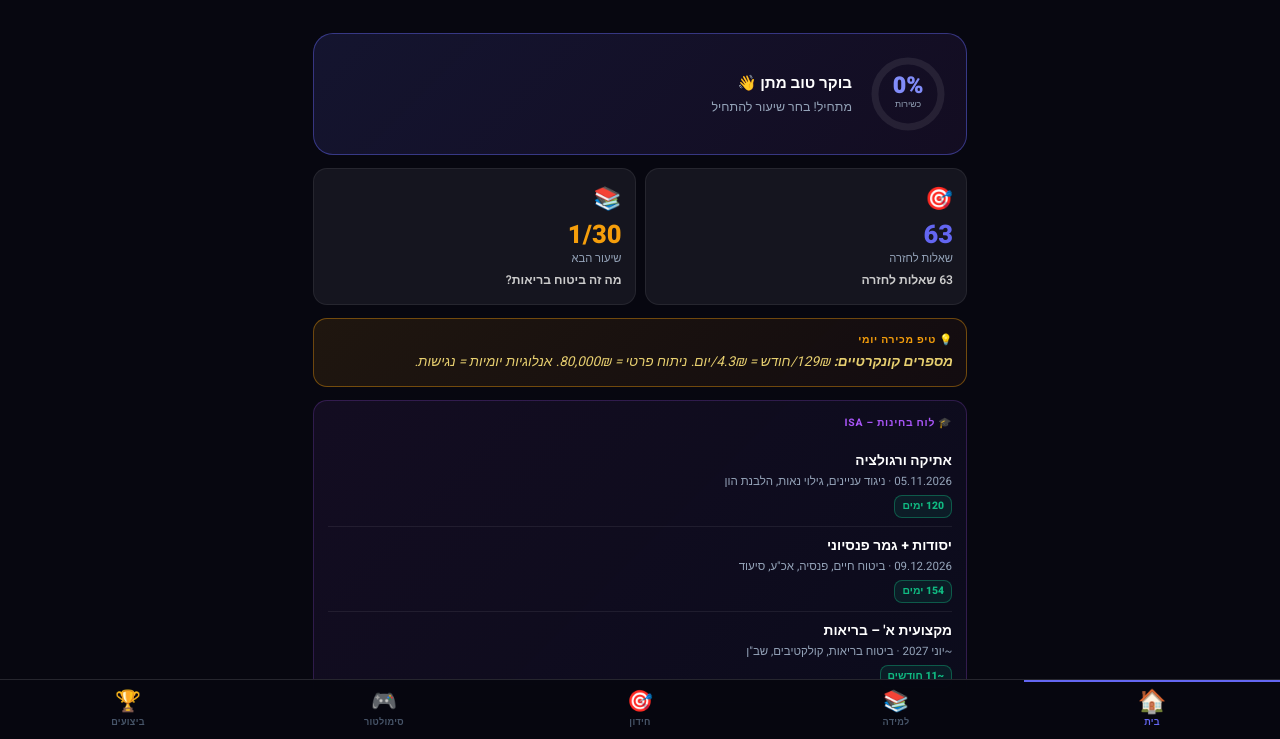
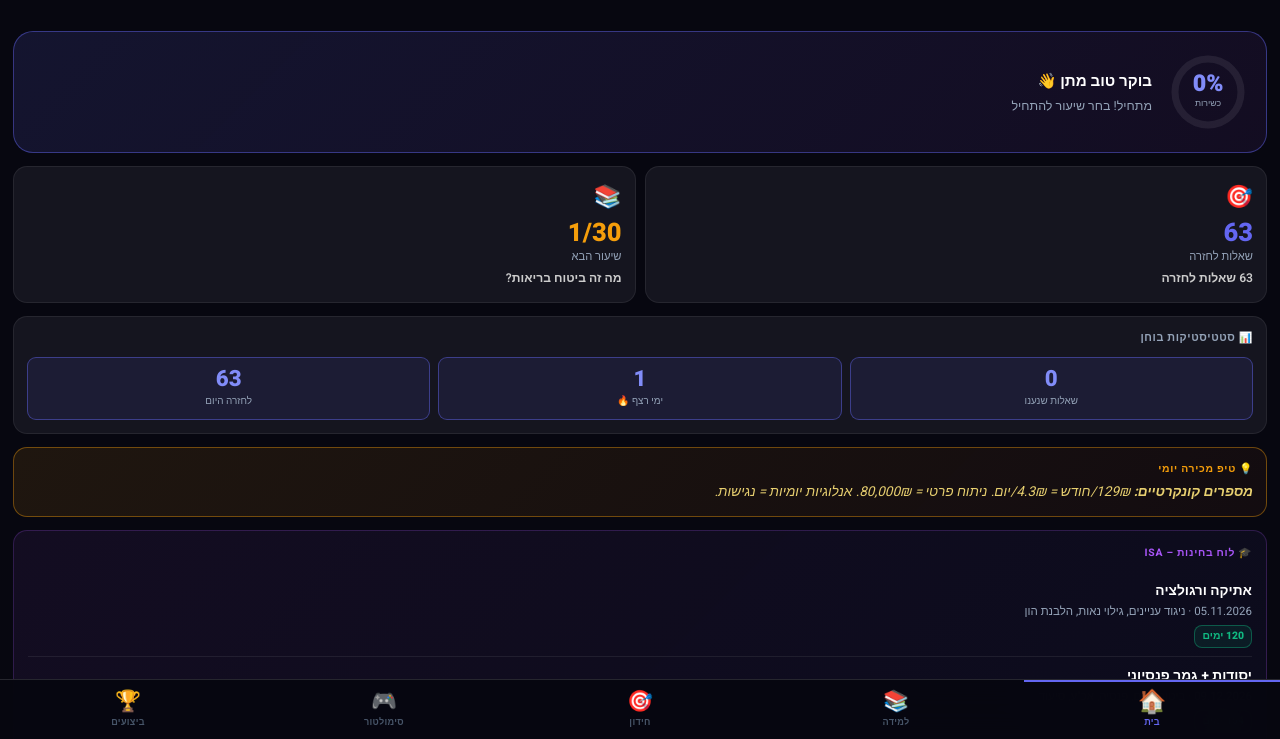
Before and after one commit to mataneldar16-debug/insurance-learning-pwa, a plain HTML site: page index.html in a window 1280 px wide. Shown: the part 61-800 px from the top of the page. Drawn offline with Linux system fonts and the light colour scheme.

Commit message:
fix: תיקון גלילה iOS + שיפורי ממשק — dashboard stats, topic badge, progress bar

```diff
--- a/index.html
+++ b/index.html
@@ -25,13 +25,13 @@
   --text:#f8fafc;--muted:#94a3b8;--dim:#475569;
   --r:14px;--r-lg:20px;--p:16px;
   --safe-top:env(safe-area-inset-top,0px);--safe-bottom:env(safe-area-inset-bottom,20px);
-  --nav-h:60px
+  --nav-h:60px;--header-h:calc(var(--safe-top) + 52px)
 }
 html{scroll-behavior:smooth;height:100%;overflow:hidden}
-body{background:var(--bg);color:var(--text);font-family:'Heebo','Segoe UI',system-ui,sans-serif;direction:rtl;height:100%;line-height:1.6;overflow:hidden;font-size:15px}
+body{background:var(--bg);color:var(--text);font-family:'Heebo','Segoe UI',system-ui,sans-serif;direction:rtl;height:100%;width:100%;line-height:1.6;overflow:hidden;position:fixed;font-size:15px}
 [data-action],button,a{touch-action:manipulation;cursor:pointer;user-select:none;-webkit-user-select:none}
 a{color:var(--blue);text-decoration:none}
-.app-header{background:rgba(10,10,18,.96);backdrop-filter:blur(16px);-webkit-backdrop-filter:blur(16px);border-bottom:1px solid var(--border2);padding:calc(var(--safe-top) + 10px) 18px 12px;display:flex;align-items:center;gap:12px;position:sticky;top:0;z-index:100}
+.app-header{background:rgba(10,10,18,.96);backdrop-filter:blur(16px);-webkit-backdrop-filter:blur(16px);border-bottom:1px solid var(--border2);padding:calc(var(--safe-top) + 10px) 18px 12px;display:flex;align-items:center;gap:12px;position:fixed;top:0;left:0;right:0;z-index:100}
 .header-logo{font-size:1.2rem;font-weight:900;color:#fff;flex:1;letter-spacing:-.02em}
 .header-logo span{background:linear-gradient(90deg,var(--blue-b),var(--purple));-webkit-background-clip:text;-webkit-text-fill-color:transparent;background-clip:text}
 .header-xp{display:inline-flex;align-items:center;gap:5px;background:var(--gold-dim);border:1px solid var(--gold-ring);border-radius:20px;padding:4px 11px;font-size:.75rem;color:var(--gold);font-weight:700;white-space:nowrap}
@@ -41,7 +41,7 @@ a{color:var(--blue);text-decoration:none}
 .nav-btn .ni{font-size:1.3rem;line-height:1;transition:transform .15s}
 .nav-btn.active .ni{transform:scale(1.1)}
 .nav-btn .nl{font-size:.57rem;font-weight:700;letter-spacing:.03em}
-#app-main{max-width:680px;margin:0 auto;padding:16px 13px calc(var(--nav-h) + var(--safe-bottom) + 18px);overflow-y:auto;-webkit-overflow-scrolling:touch}
+#app-main{position:fixed;top:var(--header-h);left:0;right:0;bottom:0;overflow-y:scroll;-webkit-overflow-scrolling:touch;padding:16px 13px calc(var(--nav-h) + var(--safe-bottom) + 18px)}
 .tab-pane{display:none}
 .tab-pane.active{display:block;animation:fadeUp .2s ease}
 @keyframes fadeUp{from{opacity:0;transform:translateY(7px)}to{opacity:1;transform:translateY(0)}}
@@ -268,8 +268,20 @@ a{color:var(--blue);text-decoration:none}
 ::-webkit-scrollbar{width:4px}
 ::-webkit-scrollbar-track{background:transparent}
 ::-webkit-scrollbar-thumb{background:#333;border-radius:2px}
+/* QUIZ STATS CARD */
+.quiz-stats-card{background:var(--card);border:1px solid var(--border);border-radius:var(--r);padding:13px;margin-bottom:13px}
+.qs-row{display:flex;gap:8px}
+.qs-item{flex:1;text-align:center;background:var(--blue-dim);border:1px solid var(--blue-ring);border-radius:9px;padding:10px 6px;transition:background .2s}
+.qs-num{font-size:1.4rem;font-weight:800;color:var(--blue-b);line-height:1;margin-bottom:3px}
+.qs-label{font-size:.62rem;color:var(--muted)}
+/* SM-2 NOTE */
+.sm2-note{margin-top:7px;font-size:.78rem;color:var(--muted);font-style:italic;display:flex;align-items:center;gap:5px}
+/* CARD HOVER TRANSITIONS */
+.card{transition:border-color .2s}
+.readiness-card{transition:border-color .2s}
+.weakness-section{transition:border-color .2s}
 @media(max-width:480px){
-  #app-main{padding:12px 10px calc(var(--nav-h) + var(--safe-bottom) + 12px);overflow-y:auto;-webkit-overflow-scrolling:touch}
+  #app-main{padding:12px 10px calc(var(--nav-h) + var(--safe-bottom) + 12px)}
   .persona-grid{grid-template-columns:1fr}
   .stats-grid{gap:6px}
   .stat-box{padding:10px 4px}
@@ -317,6 +329,14 @@ a{color:var(--blue);text-decoration:none}
       <div class="tc-num sn-gold" id="home-next-num">-</div>
       <div class="tc-label">שיעור הבא</div>
       <div class="tc-sub" id="home-next-sub">התחל ללמוד</div>
+    </div>
+  </div>
+  <div class="quiz-stats-card">
+    <div class="ws-title">📊 סטטיסטיקות בוחן</div>
+    <div class="qs-row">
+      <div class="qs-item"><div class="qs-num" id="qst-answered">0</div><div class="qs-label">שאלות שנענו</div></div>
+      <div class="qs-item"><div class="qs-num" id="qst-streak">-</div><div class="qs-label">ימי רצף 🔥</div></div>
+      <div class="qs-item"><div class="qs-num" id="qst-due">0</div><div class="qs-label">לחזרה היום</div></div>
     </div>
   </div>
   <div class="weakness-section" id="home-weakness-section" style="display:none">
@@ -1259,6 +1279,9 @@ function showTab(id) {
   const pane = document.getElementById('tab-'+id);
   if (pane) pane.classList.add('active');
   currentTab = id;
+  // Reset scroll position on tab switch
+  const main = document.getElementById('app-main');
+  if (main) main.scrollTop = 0;
   // Render dynamic content
   if (id === 'home') renderHome();
   if (id === 'learn') renderLearn();
@@ -1340,12 +1363,12 @@ function openLesson(id) {
       ${isDone ? '✓ הושלם' : '✅ סיום שיעור +'+l.xp+' XP'}
     </button>`;
   document.getElementById('modal').style.display = 'flex';
-  document.body.style.overflow = 'hidden';
+  document.getElementById('app-main').style.overflowY = 'hidden';
 }
 
 function closeModal() {
   document.getElementById('modal').style.display = 'none';
-  document.body.style.overflow = '';
+  document.getElementById('app-main').style.overflowY = 'scroll';
 }
 
 function completeLesson(id) {
@@ -1520,6 +1543,12 @@ function submitAnswer(ansIdx, el) {
   h.nextSeen = nextDate.toISOString();
   S.quizHistory[qid] = h;
   save();
+
+  // SM-2 note after wrong answer
+  if (!isCorrect && fb) {
+    const days = h.interval || 1;
+    fb.innerHTML += `<div class="sm2-note">📅 נסה שוב בעוד ${days} ${days === 1 ? 'יום' : 'ימים'}</div>`;
+  }
 }
 
 function nextQuestion() {
@@ -1837,6 +1866,15 @@ function renderHome() {
     }).join('');
   } else if (wsec) wsec.style.display = 'none';
 
+  // Quiz stats card
+  const totalAnswered = Object.values(S.quizHistory).reduce((s,h) => s + (h.attempts||0), 0);
+  const qstA = document.getElementById('qst-answered');
+  if (qstA) qstA.textContent = totalAnswered;
+  const qstS = document.getElementById('qst-streak');
+  if (qstS) qstS.textContent = S.streak.count;
+  const qstD = document.getElementById('qst-due');
+  if (qstD) qstD.textContent = getDueCount();
+
   // Daily tip
   const tip = SALES_INSIGHTS[new Date().getDate() % SALES_INSIGHTS.length];
   const tipEl = document.getElementById('home-tip-text');
```
